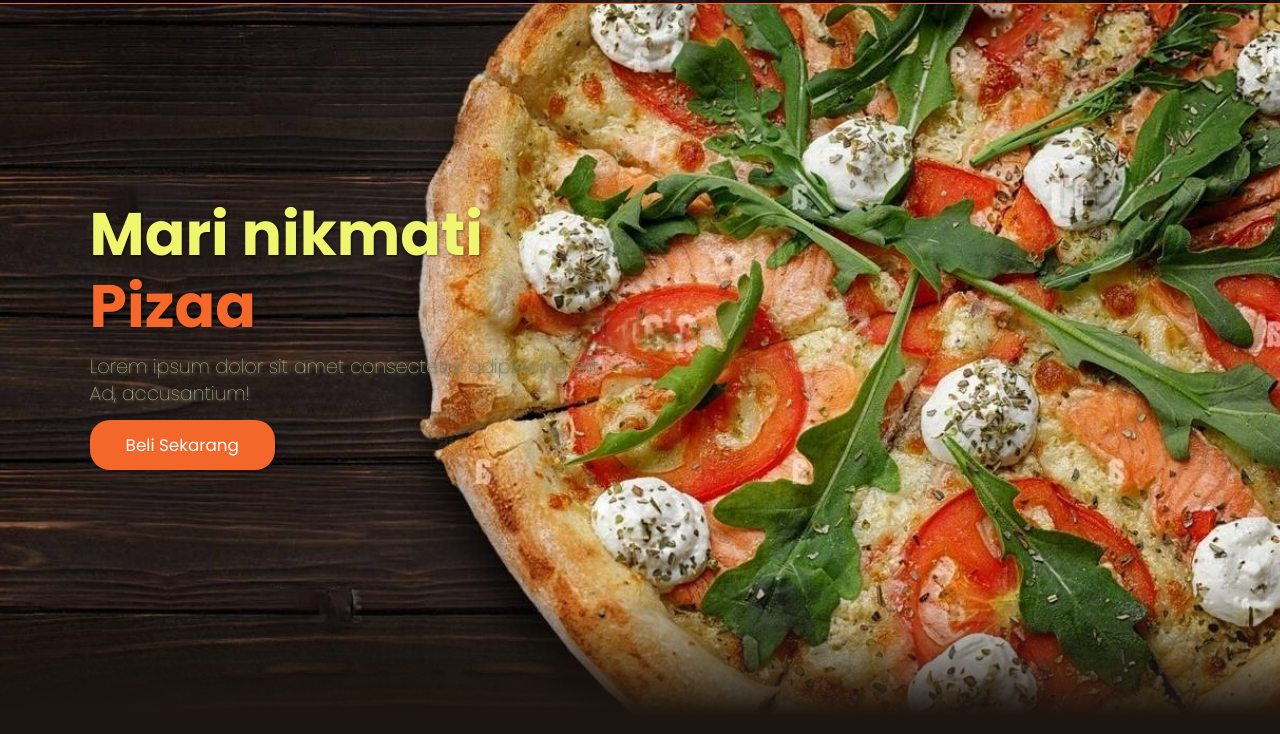
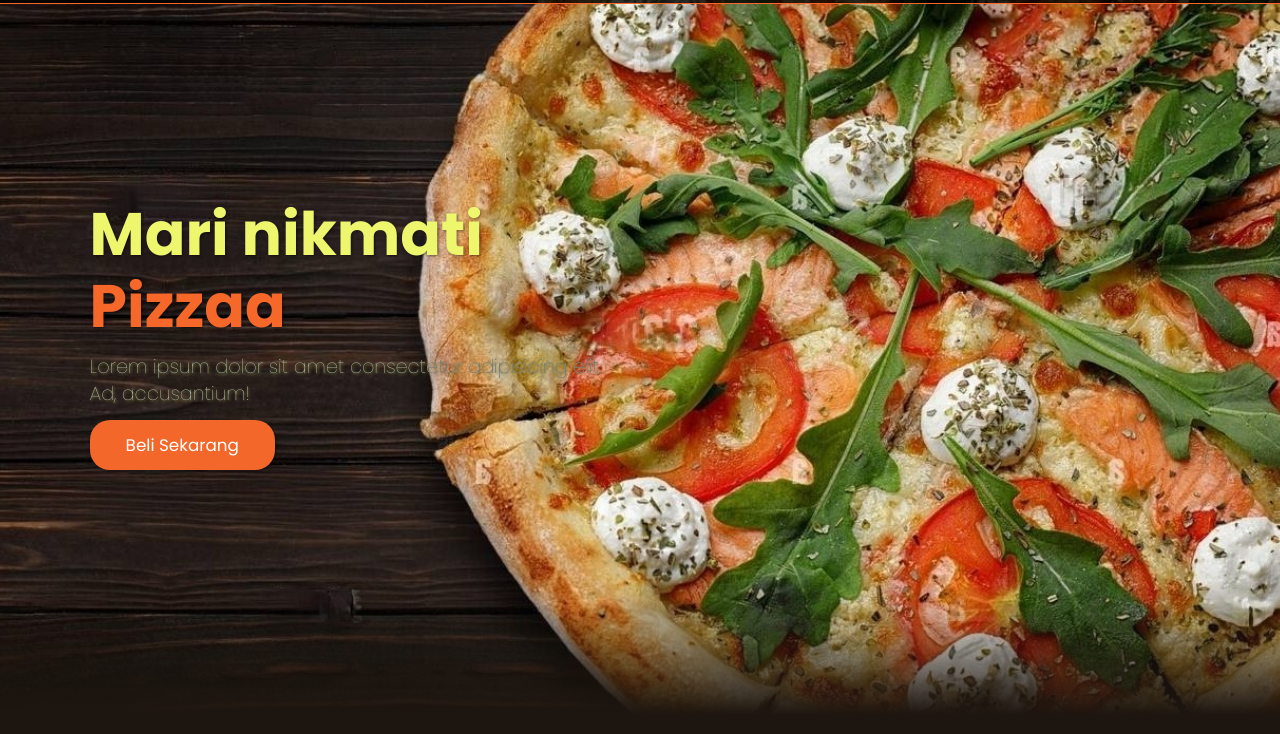
Before and after one commit to IceCreamPink/kozaa, a plain HTML site: page index.html in a window 1280 px wide. Shown: the part 66-800 px from the top of the page. Drawn offline with nearby package versions, Linux system fonts and the light colour scheme.

Commit message:
Update index.html

```diff
--- a/index.html
+++ b/index.html
@@ -4,7 +4,7 @@
 <head>
     <meta charset="UTF-8">
     <meta name="viewport" content="width=device-width, initial-scale=1.0">
-    <title>Noinoizaa</title>
+    <title>noinoizaa</title>
     <link rel="website icon" type="png" href="img/icon.png">
     <!-- font -->
     <link rel="preconnect" href="https://fonts.googleapis.com">
@@ -77,7 +77,7 @@
     <!-- hero section -->
     <section class="hero" id="home">
         <main class="conten">
-            <h1>Mari nikmati <span>Pizaa</span></h1>
+            <h1>Mari nikmati <span>Pizzaa</span></h1>
             <p>Lorem ipsum dolor sit amet consectetur adipisicing elit. Ad, accusantium!</p>
             <a href="#" class="cta">Beli Sekarang</a>
         </main>
@@ -107,7 +107,8 @@
             </div>
         </div>
     </section>
-<!--     box -->
+    <!-- box -->
+    <!-- itembeli -->
     <section id="jumbo" class="jumbo">
         <h2><span>Beragram</span> Paket</h2>
         <p>Lorem ipsum dolor sit amet consectetur adipisicing elit. Molestias dicta autem delectus deserunt dolore</p>
@@ -179,6 +180,8 @@
             </div>
         </div>
     </section>
+
+
 
 
     <!-- contact -->
```
